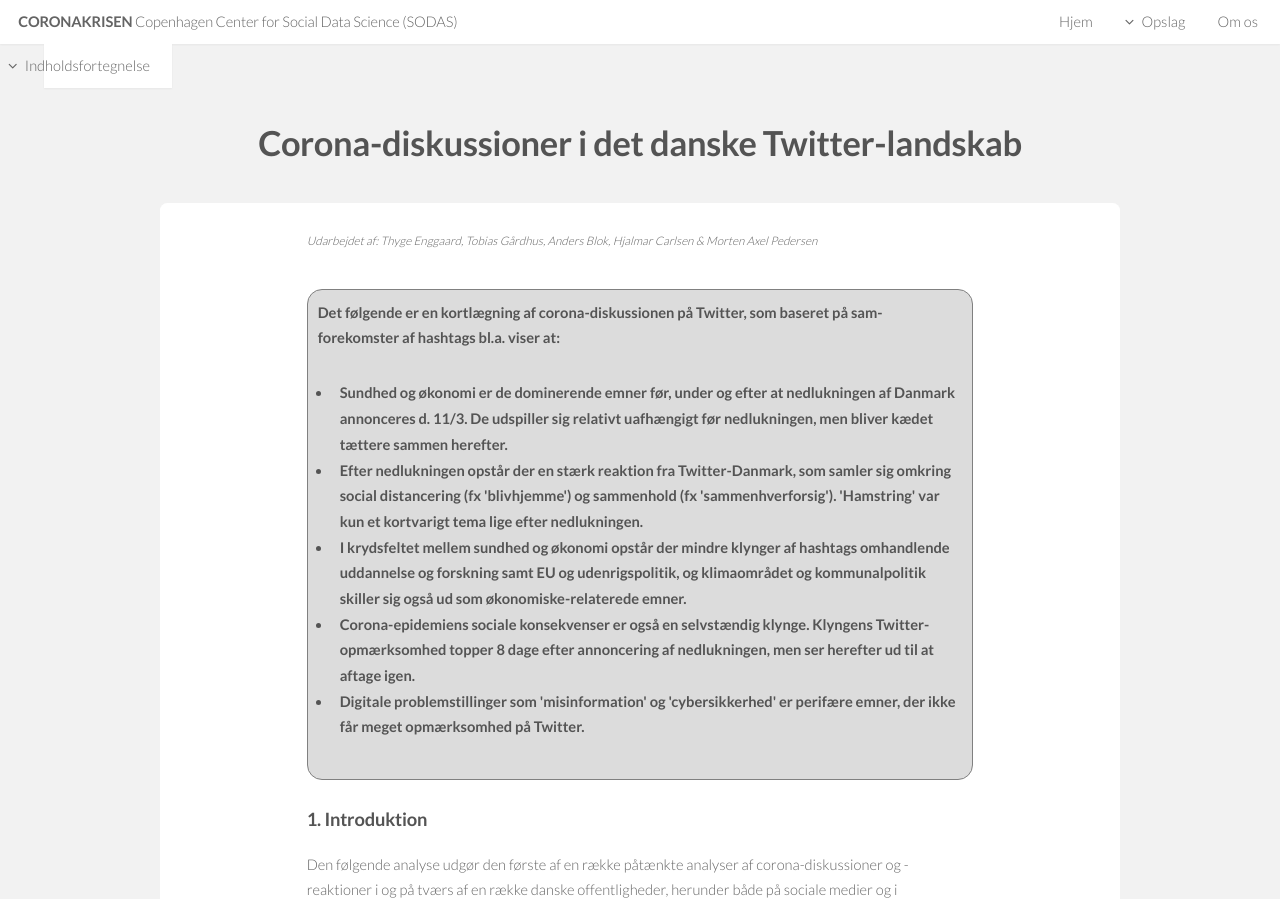
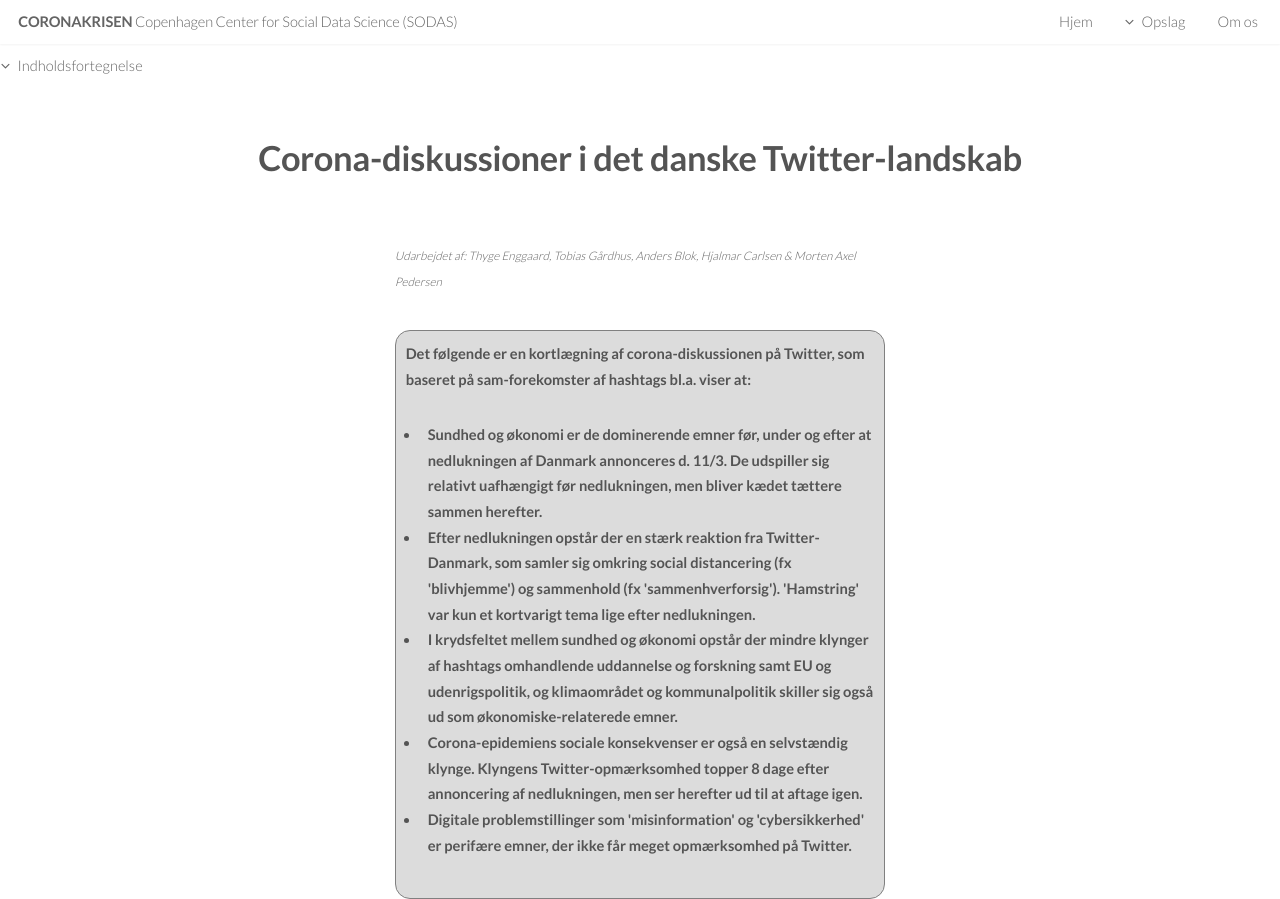
Before and after one commit to coronakrisen/coronakrisen.github.io, a plain HTML site: page post1.html in a window 1280 px wide. Shown: the top 899 px of the page. Drawn offline with Linux system fonts and the light colour scheme.

Commit message:
Post layout

```diff
--- a/css/style.css
+++ b/css/style.css
@@ -993,7 +993,7 @@
 /* Wrapper */
 
 	.wrapper {
-		padding: 5em 0 0em 0;
+		padding: 6em 0 0em 0;
 	}
 
 		.wrapper.style1 {
@@ -1168,12 +1168,12 @@
 
 
 #TOC {
-		background-color: #fff;
-		box-shadow: 0 1px 2px 0 rgba(0, 0, 0, 0.05);
+		/*background-color: #fff;
+		box-shadow: 0 1px 2px 0 rgba(0, 0, 0, 0.05);*/
 		color: inherit;
 		cursor: default;
 		height: 3em;
-		left: 3em;
+		left: 1em;
 		line-height: 3em;
 		position: fixed;
 		top: 100;
@@ -1224,7 +1224,7 @@
 			height: inherit;
 			line-height: inherit;
 			position: absolute;
-			right: 1.5em;
+			right: 0em;
 			top: 0;
 			vertical-align: middle;
 		}
@@ -1437,12 +1437,14 @@
 /* Main */
 
 	#main > .container {
+
 		position: relative;
 		background: #ffffff;
 		border-radius: 0.5em;
 		margin-bottom: 0em;
-		padding: 10em;
-		padding-top: 2em;
+		padding: 6em;
+		padding-top: 6em;
+		padding-bottom: 6em;
 	}
 
 		#main > .container > :last-child,
@@ -1451,6 +1453,23 @@
 			margin-bottom: 0;
 		}
 
+	#mainpost > .container {
+
+		position: relative;
+		background: #ffffff;
+		border-radius: 0.5em;
+		margin-bottom: 0em;
+		padding: 16em;
+		padding-top: 2em;
+		padding-bottom: 6em;
+	}
+
+		#main > .container > :last-child,
+		#main > .container > :last-child > :last-child,
+		#main > .container > :last-child > :last-child > :last-child {
+			margin-bottom: 0;
+		}
+
 /* CTA */
 
 	#cta {
--- a/post1.html
+++ b/post1.html
@@ -78,10 +78,10 @@
 		</header>
 
 		<!-- Main -->
-			<section id="main" class="wrapper style1">
+			<section id="mainpost" class="wrapper style2">
 				<header class="major">
 					<h2>Corona-diskussioner i det danske Twitter-landskab</h2>
-				</header>
+					</header>
 				<div class="container">
 						<p><sup><i>Udarbejdet af: Thyge Enggaard, Tobias Gårdhus, Anders Blok, Hjalmar Carlsen & Morten Axel Pedersen</i></sup></p>
 
@@ -390,6 +390,7 @@
 								[9] Alix Rule, Jean-Philippe Cointet, and Peter S. Bearman "Lexical shifts, substantive changes, and continuity in State of the Union discourse, 1790–2014" <i>Proceedings of the National Academy of Sciences </i> September 1, 2015 112 (35)
 							</p>
 						</section>
+					<hr/>
 				</div>
 			</section>
 
```
